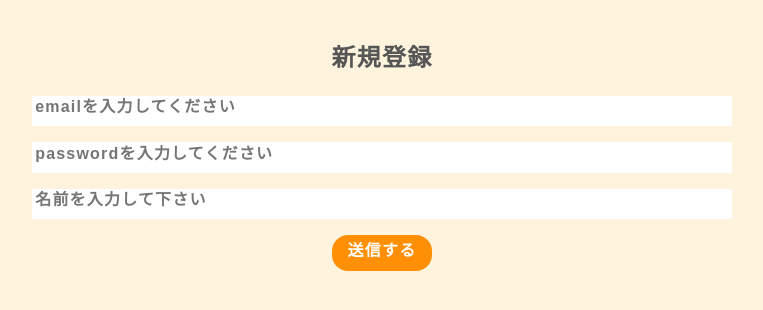
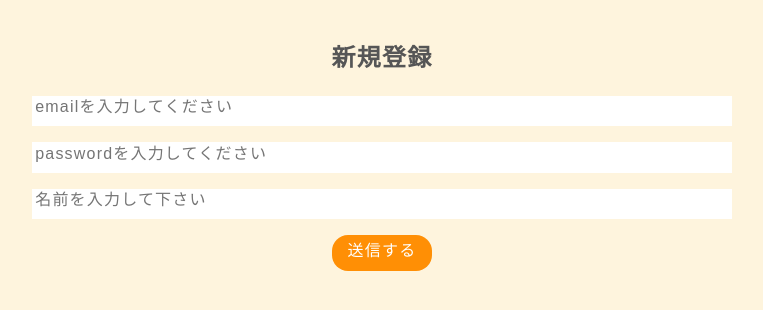
Before and after one commit to kousei1015/recipes-front, a Next.js app: page /sign_up in a window 1280 px wide. Shown: the top 310 px of the page, without its empty margins (258-1021 px from the left). Built offline with nearby package versions, Linux system fonts and the light colour scheme.

Commit message:
performance: Nextjsのフォント最適化を実装

```diff
--- a/src/app/layout.tsx
+++ b/src/app/layout.tsx
@@ -1,26 +1,26 @@
-import './globals.css'
-import type { Metadata } from 'next'
-import { Noto_Sans_Javanese } from 'next/font/google'
+import "./globals.css";
+import type { Metadata } from "next";
+import { Noto_Sans_Javanese } from "next/font/google";
 
 const NotoSansJavanese = Noto_Sans_Javanese({
-  weight: ["600"],
-  display: 'swap',
+  weight: ["400", "700"],
+  display: "swap",
   preload: false,
-})
+});
 
 export const metadata: Metadata = {
-  title: 'Create Next App',
-  description: 'Generated by create next app',
-}
+  title: "Create Next App",
+  description: "Generated by create next app",
+};
 
 export default function RootLayout({
   children,
 }: {
-  children: React.ReactNode
+  children: React.ReactNode;
 }) {
   return (
-    <html lang="en">
+    <html lang="js">
       <body className={NotoSansJavanese.className}>{children}</body>
     </html>
-  )
+  );
 }
```
